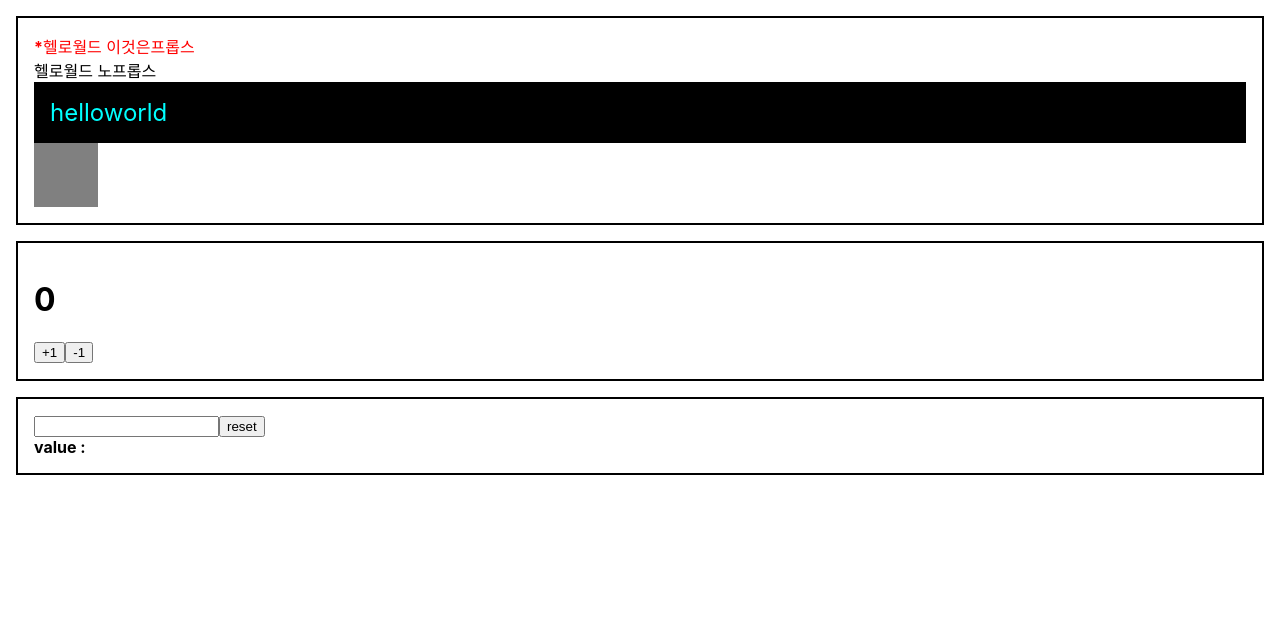
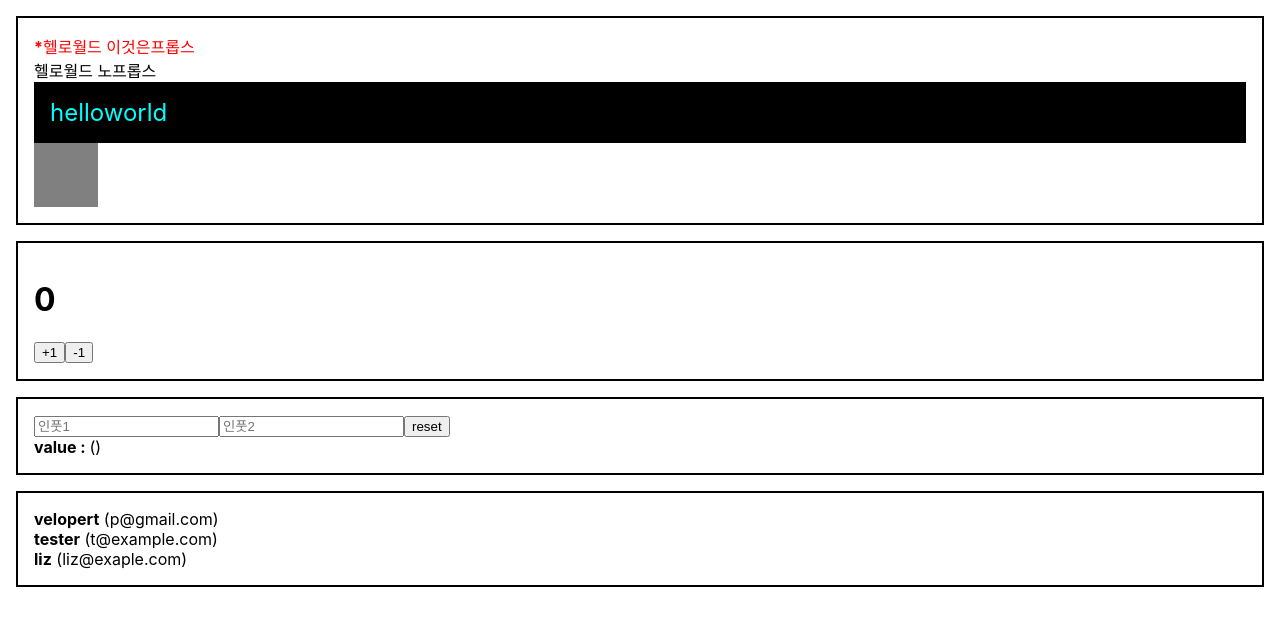
Before and after one commit to MOBUMIN/begin-react, a React (Create React App) app: page / in a window 1280 px wide. Shown: the top 626 px of the page. Built offline with nearby package versions, Linux system fonts and the light colour scheme.

Commit message:
1-11 complete

```diff
--- a/src/App.js
+++ b/src/App.js
@@ -4,6 +4,7 @@ import './App.css';
 import Wrapper from './Wrapper';
 import Counter from './Counter';
 import InputSample from './InputSample';
+import UserList from './UserList';
 
 function App() {
   const name = 'helloworld';
@@ -29,6 +30,10 @@ function App() {
       <Wrapper>
         <InputSample />
       </Wrapper>
+
+      <Wrapper>
+        <UserList />
+      </Wrapper>
     </>
   );
 }
--- a/src/InputSample.js
+++ b/src/InputSample.js
@@ -1,22 +1,42 @@
-import React, {useState} from 'react';
+import React, {useState, useRef} from 'react';
 
 // input 에 입력하는 값이 하단에 나타나게 하고, 초기화 버튼을 누르면 input 이 값이 비워지도록
 function InputSample(){
-    const [text,setText] = useState('');
+    const [inputs, setInputs] = useState({
+        input1 : '', input2: ''
+    })
+    const oneInput=useRef();
+    const {input1,input2} = inputs;
 
     const onChange = (e) =>{
-        setText(e.target.value);
+        const { value, name } = e.target;
+        setInputs({
+            ...inputs,
+            [name]: value
+        })
     }
 
     const onReset=()=>{
-        setText('');
+        setInputs({
+            input1: '', input2: '',
+        });
+        oneInput.current.focus();
     }
+
     return(
         <div>
-            <input onChange={onChange} value={text} />
+            <input
+            name="input1"
+            placeholder="인풋1"
+            onChange={onChange}
+            value={input1}
+            ref={oneInput}
+            />
+            <input name="input2" placeholder="인풋2" onChange={onChange} value={input2}/>
             <button onClick={onReset}>reset</button>
             <div>
-                <b>value : {text}</b>
+                <b>value : </b>
+                {input1} ({input2})
             </div>
         </div>
     );
--- /dev/null
+++ b/src/UserList.js
@@ -0,0 +1,32 @@
+import React from 'react';
+
+function User({ user }){
+    return(
+        <div>
+            <b>{user.username}</b> <span>({user.email})</span>
+        </div>
+    );
+}
+
+function UserList(){
+    const users = [
+        {
+            id:1,username:'velopert',email:'p@gmail.com'
+        },
+        {
+            id:2,username:'tester',email:'t@example.com'
+        },
+        {
+            id:3,username:'liz',email:'liz@exaple.com'
+        }
+    ];
+    return(
+        <div>
+            {users.map((x,i) => (
+                <User user={x} key={i} />
+            ))}
+        </div>
+    );
+}
+
+export default UserList;
```
